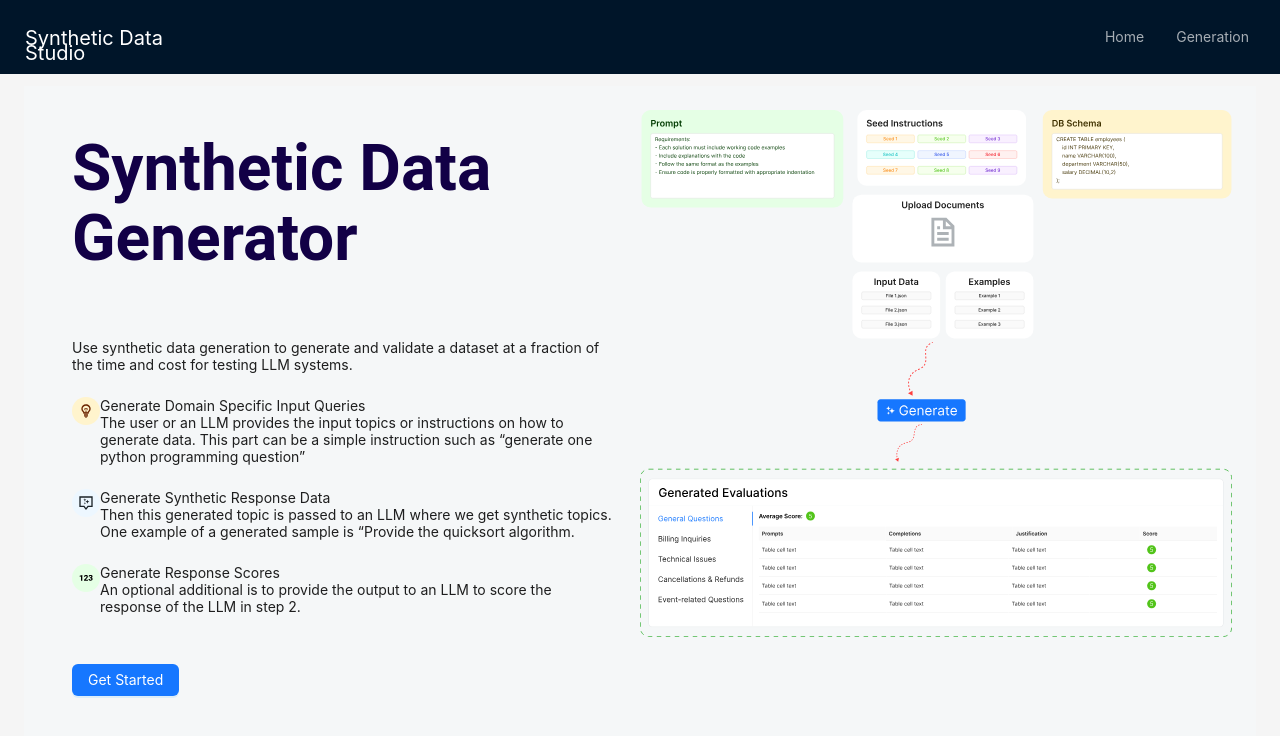
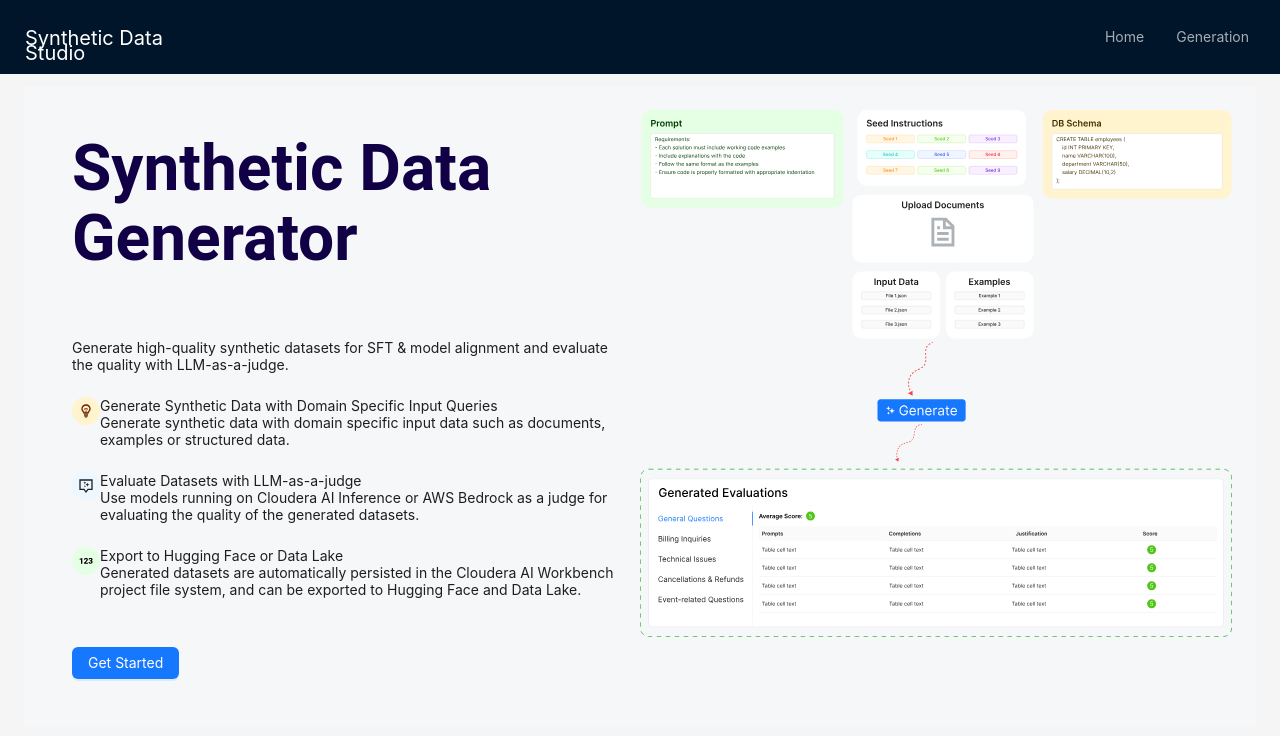
Before and after one commit to tsaiy/CAI_AMP_Synthetic_Data_Studio, a React (Vite) app in the folder app/client/: page /welcome in a window 1280 px wide. Shown: the top 736 px of the page. Built offline with nearby package versions, Linux system fonts and the light colour scheme; no server answers.

Commit message:
Change Title/Text Info in the Welcome Page

```diff
--- a/app/client/src/pages/Home/WelcomePage.tsx
+++ b/app/client/src/pages/Home/WelcomePage.tsx
@@ -115,33 +115,33 @@ const WelcomePage: React.FC = () => {
                     <LeftSection>
                         <div className="section-title ">Synthetic Data Generator</div>
                         <div className="section-text">
-                        Use synthetic data generation to generate and validate a dataset at a fraction of the time and cost for testing LLM systems.
+                        Generate high-quality synthetic datasets for SFT & model alignment and evaluate the quality with LLM-as-a-judge.
                         </div>
 
                         <InfoSection>
                             <div className="lightbulb-icon"><StyledImg src={LightBulbIcon} height={16} /></div>
                             <Flex vertical>
-                                <div>Generate Domain Specific Input Queries</div>
+                                <div>Generate Synthetic Data with Domain Specific Input Queries</div>
                                 <div>
-                                    The user or an LLM provides the input topics or instructions on how to generate data. This part can be a simple instruction such as “generate one python programming question”
+                                Generate synthetic data with domain specific input data such as documents, examples or structured data.
                                 </div>
                             </Flex>
                         </InfoSection>
                         <InfoSection>
                             <div className="query-prompt-icon"><StyledImg src={QueryPromptIcon} height={16} /></div>
                             <Flex vertical>
-                                <div>Generate Synthetic Response Data</div>
+                                <div>Evaluate Datasets with LLM-as-a-judge</div>
                                 <div>
-                                Then this generated topic is passed to an LLM where we get synthetic topics. One example of a generated sample is “Provide the quicksort algorithm.
+                                Use models running on Cloudera AI Inference or AWS Bedrock as a judge for evaluating the quality of the generated datasets.
                                 </div>
                             </Flex>
                         </InfoSection>
                         <InfoSection>
                             <div className="numbers-icon"><StyledImg src={NumbersIcon} height={16} /></div>
                             <Flex vertical>
-                                <div>Generate Response Scores</div>
+                                <div>Export to Hugging Face or Data Lake</div>
                                 <div>
-                                An optional additional is to provide the output to an LLM to score the response of the LLM in step 2.
+                                Generated datasets are automatically persisted in the Cloudera AI Workbench project file system, and can be exported to Hugging Face and Data Lake.
                                 </div>
                             </Flex>
                         </InfoSection>
```
